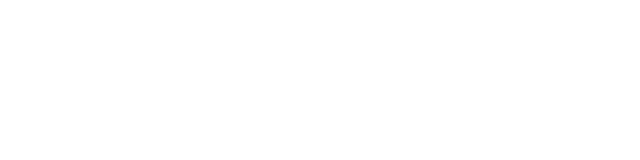
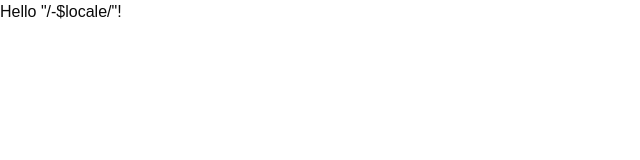
Before and after one commit to florixak/rtsoft-clothing-eshop, a React (Vite) app: page / in a window 1280 px wide. Shown: the top 160 px of the page, without its empty margins (0-640 px from the left). Built offline with nearby package versions, Linux system fonts and the light colour scheme.

Commit message:
feat: add placeholder text

```diff
--- a/src/routes/{-$locale}/index.tsx
+++ b/src/routes/{-$locale}/index.tsx
@@ -5,5 +5,5 @@
 });
 
 function HomeComponent() {
-  return <main></main>;
+  return <main>Hello "/-$locale/"!</main>;
 }
```
